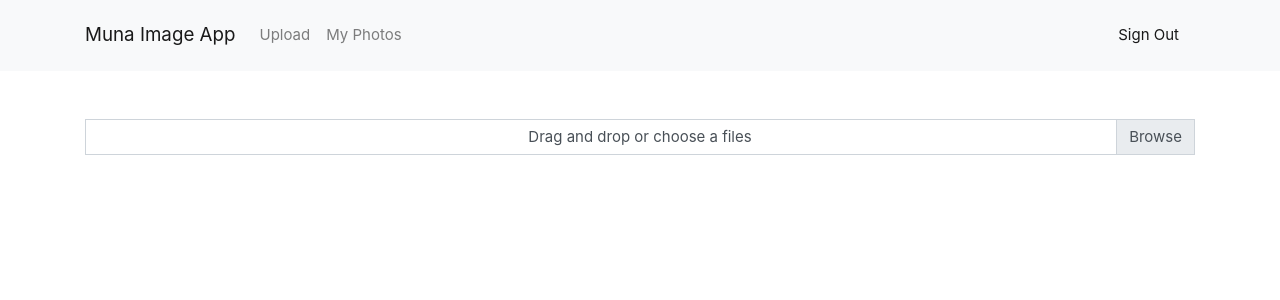
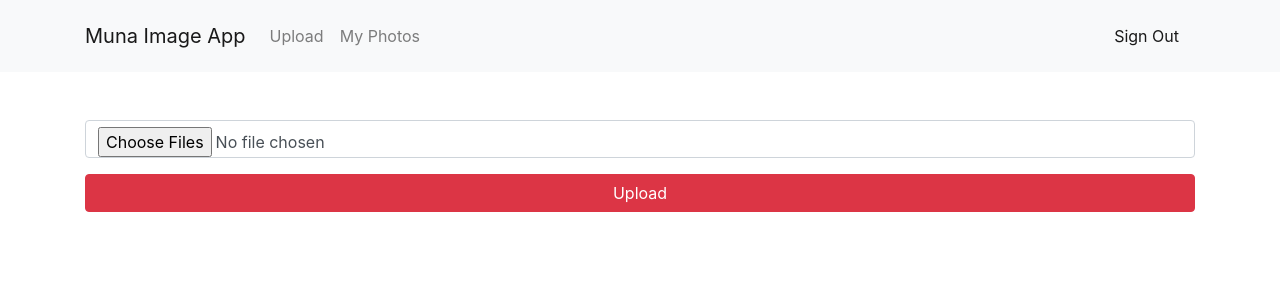
Before and after one commit to MunaLugonvu/HerokuImageApp, a React (Create React App) app: page /upload in a window 1280 px wide. Shown: the top 300 px of the page. Built offline with nearby package versions, Linux system fonts and the light colour scheme.

Commit message:
Add Upload Preview

```diff
--- a/package.json
+++ b/package.json
@@ -7,6 +7,7 @@
     "@testing-library/jest-dom": "^4.2.4",
     "@testing-library/react": "^9.5.0",
     "@testing-library/user-event": "^7.2.1",
+    "bootstrap": "^4.4.1",
     "firebase": "^7.14.0",
     "react": "^16.13.1",
     "react-dom": "^16.13.1",
--- a/src/App.css
+++ b/src/App.css
@@ -12,6 +12,9 @@
     animation: App-logo-spin infinite 20s linear;
   }
 }
+.invisible{
+  display:none;
+  }
 
 .App-header {
   background-color: #282c34;
--- a/src/App.js
+++ b/src/App.js
@@ -4,7 +4,8 @@ import Navbar from './components/navBar';
 import Upload from './components/upload';
 import Home from './components/Home';
 import Photos from './components/Photos';
-
+import '../node_modules/bootstrap/dist/css/bootstrap.min.css';
+import './App.css';
 
 
 function App() {
--- a/src/components/upload.js
+++ b/src/components/upload.js
@@ -1,19 +1,39 @@
-import React, { Component } from 'react'
-import firebase from "../firebase";
-import Dropzone from 'react-dropzone';
+import React, { Component } from 'react';
+import firebase from 'firebase';
 import Progress from './progress';
+
 export default class Upload extends Component {
-    state = {
+
+    fileObj = [];
+    fileArray = [];
+
+    constructor(props) {
+        super(props)
+        this.state = {
+            file: null,
             progress: 0,
             user_id:localStorage.getItem("user_id"),
             isUploading: null,
-      };
+        }
+        this.uploadMultipleFiles = this.uploadMultipleFiles.bind(this)
+        this.uploadFiles = this.uploadFiles.bind(this)
+    }
 
+    uploadMultipleFiles(e) {
+        this.fileObj.push(e.target.files)
+        for (let i = 0; i < this.fileObj[0].length; i++) {
+          this.fileArray.push(URL.createObjectURL(this.fileObj[0][i]))
 
-     handleUpload(files){
-    for (let i = 0; i < files.length; i++) {
-        const uploadTask = firebase.storage().ref(`images/${files.item(i).name}`)
-      .put(files.item(i));
+        }
+        this.setState({file:this.state.file})
+      }
+    uploadFiles(e) {
+
+      for (let i = 0; i < this.fileObj[0].length; i++) {
+        e.preventDefault()
+        console.log(this.state.file)
+        const uploadTask = firebase.storage().ref(`images/${this.fileObj[0].item(i).name}`)
+        .put(this.fileObj[0].item(i));
         uploadTask.on("state_changed",
         (snapshot) => {
           const isUploading = true;
@@ -25,7 +45,7 @@ export default class Upload extends Component {
         },
         () => {
           firebase.storage().ref("images")
-          .child(files.item(i).name)
+            .child(this.fileObj[0].item(i).name)
             .getDownloadURL()
             .then((url) => {
                 const isUploading = false;
@@ -35,39 +55,37 @@ export default class Upload extends Component {
                   added:new Date()
               }
               firebase.firestore().collection(this.state.user_id).add(image).then(res=>{
-              this.props.history.push("/");
+                this.props.history.push("/myphotos");
               });
 
             });
         });
     }
-
+    alert('Upload Successfull!')
   }
 
+    render() {
+        return (
 
-  render() {
+          <div className="mt-5 text-center form-group">
+         {this.state.isUploading ? (<Progress percentage={this.state.progress} />) : "" }
 
-    return (
-        <div className="mt-5 text-center form-group">
 
-{this.state.isUploading ? (
 
-<Progress percentage={this.state.progress} />
 
-) : ""}
-<Dropzone>
-  {({getRootProps, getInputProps}) => (
-    <section>
-      <div {...getRootProps()}>
-        <input {...getInputProps()} onDrop={files => this.handleUpload(files)} onChange={(e)=>this.handleUpload(e.target.files)}/>
-        <div className="custom-file">
-  <input  className="custom-file-input" id="inputGroupFile02"/>
-  <label className="custom-file-label" htmlFor="inputGroupFile02">Drag and drop or choose a files</label>
+            <form>
+                <div className="form-group multi-preview">
+                    {(this.fileArray || []).map(url => (
+                        <img src={url} alt="..." />
+                    ))}
                 </div>
+
+                <div className="form-group">
+                    <input type="file" className="form-control" onChange={this.uploadMultipleFiles} multiple />
                 </div>
-    </section>
-  )}
-</Dropzone>
+                <button type="button" className="btn btn-danger btn-block" onClick={this.uploadFiles}>Upload</button>
+            </form >
+
 
             </div>
 
--- a/src/index.css
+++ b/src/index.css
@@ -11,3 +11,7 @@ code {
   font-family: source-code-pro, Menlo, Monaco, Consolas, 'Courier New',
     monospace;
 }
+
+.invisible {
+  display:none;
+}
```
Also changed, not shown: 1 other file (tests, documents, lock files or other folders). Lines whose indentation alone changed are shown as unchanged.
